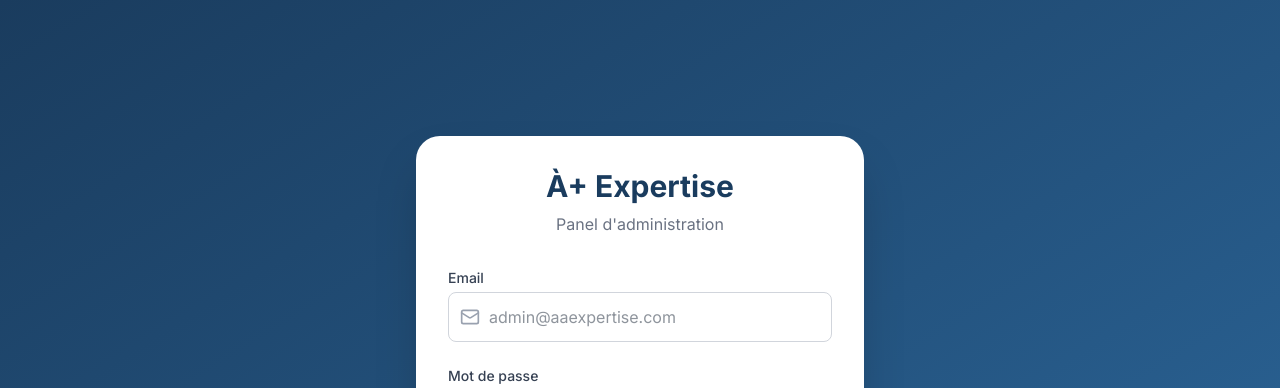
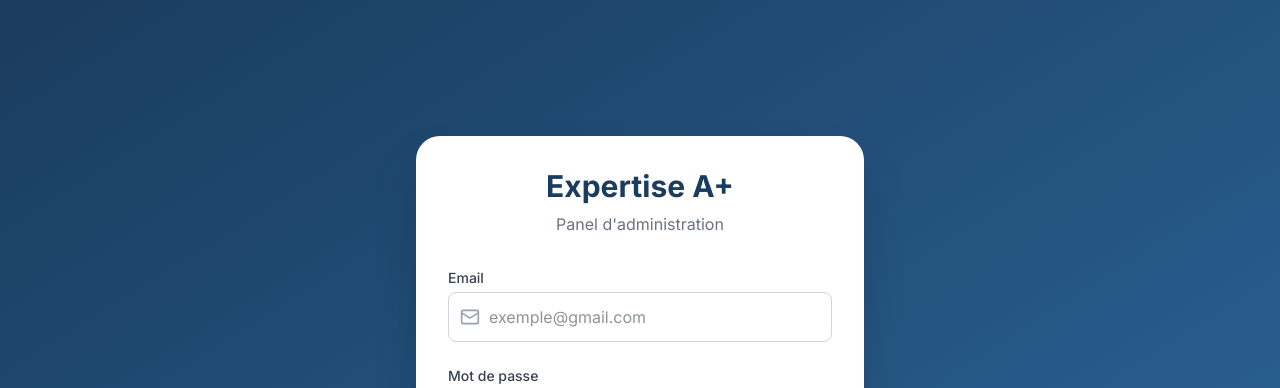
Before and after one commit to romaina229/aexpertise-frontend, a React (Vite) app: page /login in a window 1280 px wide. Shown: the top 388 px of the page. Built offline with nearby package versions, Linux system fonts and the light colour scheme; no server answers.

Commit message:
vf des modification

```diff
--- a/src/pages/FormationDetail.jsx
+++ b/src/pages/FormationDetail.jsx
@@ -52,7 +52,7 @@ export default function FormationDetail() {
         data.program = ensureArray(data.program)
         setFormation(data)
       } catch (error) {
-        console.error('Erreur:', error)
+        //console.error('Erreur:', error)
         setFormation({
           id: parseInt(id),
           title: 'Gestion de projet agile',
--- a/src/pages/Formations.jsx
+++ b/src/pages/Formations.jsx
@@ -24,7 +24,7 @@ export default function Formations() {
       setFormations(response.data)
       setFilteredFormations(response.data)
     } catch (error) {
-      console.error('Erreur:', error)
+      //console.error('Erreur:', error)
       const mockData = [
         {
           id: 1,
--- a/src/pages/Login.jsx
+++ b/src/pages/Login.jsx
@@ -54,7 +54,7 @@ export default function Login() {
         setError('Réponse invalide du serveur')
       }
     } catch (err) {
-      console.error('Erreur de connexion:', err)
+      //console.error('Erreur de connexion:', err)
 
       // Gérer les erreurs
       if (err.response) {
@@ -100,7 +100,7 @@ export default function Login() {
       >
         {/* Logo */}
         <div className="text-center mb-8">
-          <h1 className="text-3xl font-bold text-primary">À+ Expertise</h1>
+          <h1 className="text-3xl font-bold text-primary"> Expertise A+</h1>
           <p className="text-gray-500 mt-2">Panel d'administration</p>
         </div>
 
@@ -130,7 +130,7 @@ export default function Login() {
                 required
                 value={formData.email}
                 onChange={handleChange}
-                placeholder="admin@aaexpertise.com"
+                placeholder="exemple@gmail.com"
                 className="w-full pl-10 pr-4 py-3 border border-gray-300 rounded-lg focus:outline-none focus:ring-2 focus:ring-primary focus:border-transparent"
               />
             </div>
--- a/src/pages/admin/Formations.jsx
+++ b/src/pages/admin/Formations.jsx
@@ -39,7 +39,7 @@ export default function Formations() {
       const response = await api.get('/formations')
       setFormations(response.data)
     } catch (error) {
-      console.error('Erreur:', error)
+      //console.error('Erreur:', error)
     } finally {
       setLoading(false)
     }
--- a/src/pages/admin/Messages.jsx
+++ b/src/pages/admin/Messages.jsx
@@ -25,7 +25,7 @@ export default function Messages() {
       const response = await api.get('/contacts')
       setMessages(response.data)
     } catch (error) {
-      console.error('Erreur:', error)
+      //console.error('Erreur:', error)
       setMessages([
         {
           id: 1,
@@ -56,7 +56,7 @@ export default function Messages() {
       await api.post(`/contacts/${id}/read`)
       fetchMessages()
     } catch (error) {
-      console.error('Erreur:', error)
+      //console.error('Erreur:', error)
     }
   }
 
@@ -66,7 +66,7 @@ export default function Messages() {
         await api.delete(`/contacts/${id}`)
         fetchMessages()
       } catch (error) {
-        console.error('Erreur:', error)
+        //console.error('Erreur:', error)
       }
     }
   }
--- a/src/pages/admin/Registrations.jsx
+++ b/src/pages/admin/Registrations.jsx
@@ -66,7 +66,7 @@ export default function Registrations() {
         setSelectedRegistration({ ...selectedRegistration, status })
       }
     } catch (error) {
-      console.error('Erreur:', error)
+      //console.error('Erreur:', error)
       alert('Erreur lors de la mise à jour du statut')
     }
   }
```
